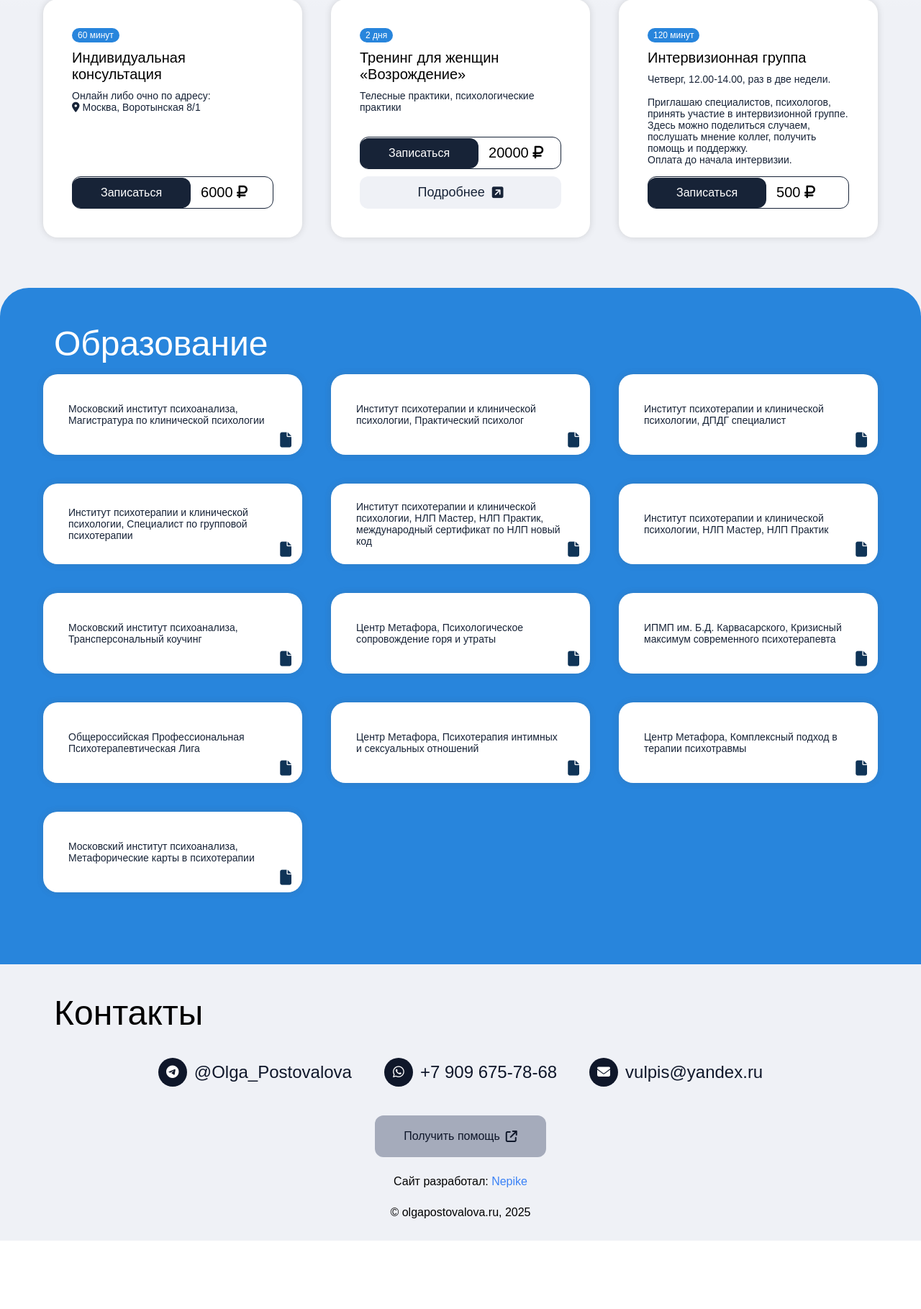
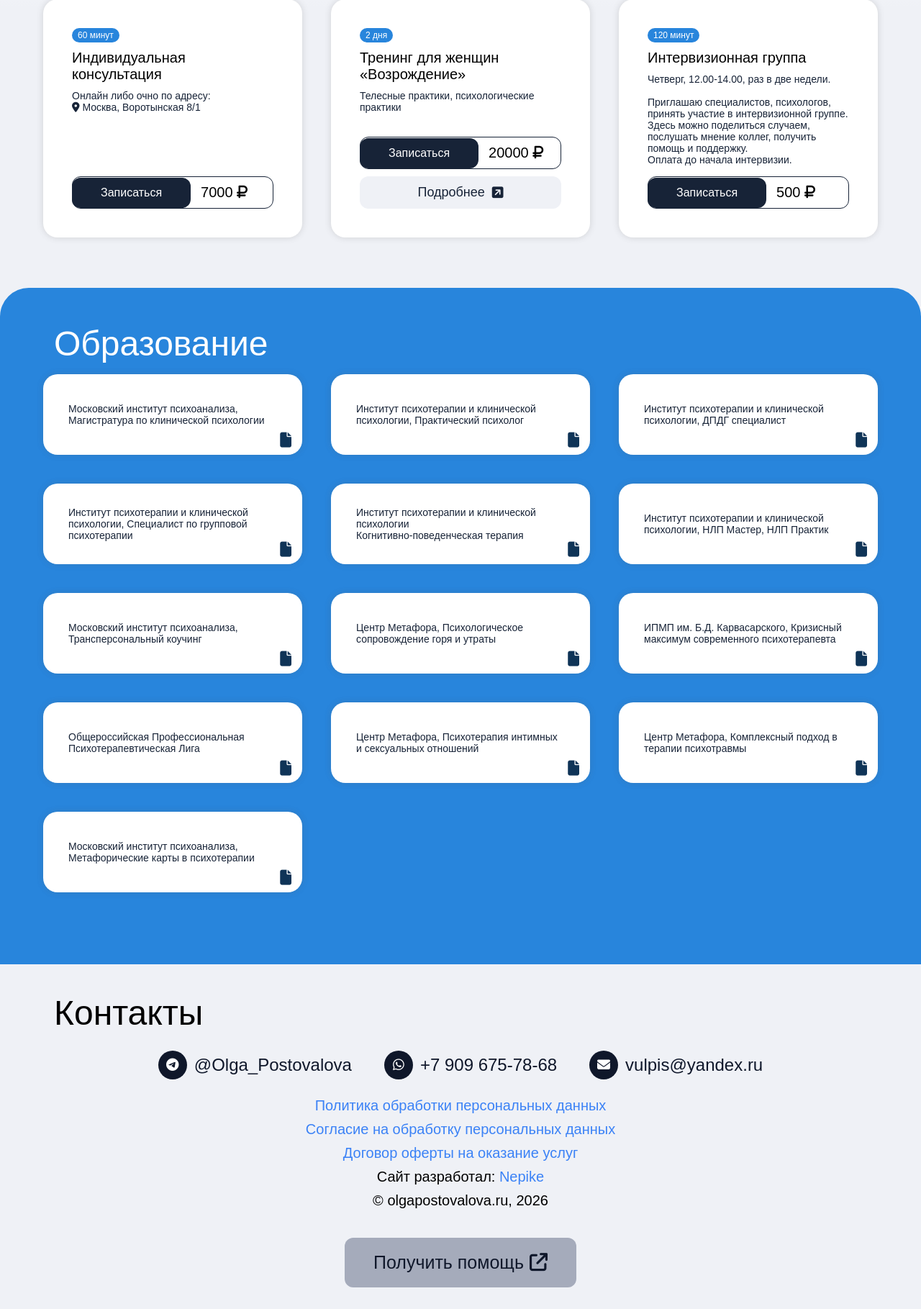
Before and after one commit to Nepike/work_postovalova, a Django app: page /home/ in a window 1280 px wide. Shown: the part 2619-4438 px from the top of the page at 72% size. Before the commit the page ends 4343 px from the top, so only its background shows below. Run offline with Django 5.2, Linux system fonts and the light colour scheme; some libraries are stand-ins or nearby versions; some web fonts are replaced.

Commit message:
something

```diff
--- a/core/static/core/css/home.css
+++ b/core/static/core/css/home.css
@@ -684,31 +720,61 @@ body.no-scroll {
 }
 
 
-.contacts-container, .more-container {
+.footer-container {
+    display: flex;
+    align-items: center;
+    gap: 15px;
+    flex-direction: column;
+}
+
+.more-wrapper {
+    display: flex;
+    align-items: center;
+    justify-content: center;
+    gap: 40px;
+}
+
+.more-wrapper, .contacts-container {
+    width: 90%;
+}
+
+.contacts-container,
+.more-container {
     display: flex;
     justify-content: center;
     align-items: center;
     flex-wrap: wrap;
-  gap: 25px;
-  margin-top: 25px;
+    gap: 10px 25px;
 }
 
 .more-container {
-    margin-top: 30px;
-    flex-direction: column;
-}
+    gap: 10px;
+    flex-direction: column;
+    align-items: center;
+    padding: 0 10px;
+
+    font-size: clamp(1rem, 2vw, 20px);
+
+    text-align: center;
+}
+
+
+
 
 .contact-line {
+/*    width: 100%;*/
     display: flex;
     align-items: center;
     padding: 10px 10px;
     border-radius: 30px;
     gap: 10px;
     font-weight: 500;
-  font-size: clamp(1rem, 2vw, 1.5rem);
+    font-size: clamp(1.2rem, 2vw, 1.5rem);
     text-decoration: none;
     color: var(--text-color, #0f172a);
     transition: all 0.2s ease;
+
+    min-width: 224px;
 }
 
 .contact-line i {
@@ -742,17 +809,21 @@ body.no-scroll {
     text-decoration: none;
     font-weight: 500;
     transition: all 0.3s ease;
+
+    font-size: clamp(1.1rem, 2vw, 25px);
 }
 
 #get-help-button:hover {
     background: var(--accent-color, #3b82f6);
     color: #fff;
 }
+
 
 .more-line a {
     color: var(--accent-color, #3b82f6);
     text-decoration: none;
     transition: opacity 0.2s;
+    text-align: center;
 }
 
 .more-line a:hover {
@@ -1197,22 +1282,46 @@ body.no-scroll {
         padding: 0px;
         margin: 0px;
     }
-    #navbar-lg {display: block;}
-    #navbar-sm {display: none;}
+
+    #navbar-lg {
+        display: block;
+    }
+
+    #navbar-sm {
+        display: none;
+    }
 
     #navbar-right {
         width: 314px;
     }
+
     #quotes-wrapper {
         flex-direction: row;
     }
+
     #info-wrapper {
         max-width: 50%;
         align-items: start;
         text-align: left;
         padding: 0;
     }
-    #info-wrapper .description::before {display: block;}
+
+    #info-wrapper .description::before {
+        display: block;
+    }
+
+    .more-wrapper {
+        flex-direction: column;
+    }
+
+    #about-header::after {
+        position: absolute;
+        bottom: -180px;
+        right: -21px;
+
+        width: 650px;
+        height: 650px;
+    }
 
 }
 
--- a/core/templates/core/home.html
+++ b/core/templates/core/home.html
@@ -204,7 +204,7 @@
 						<div class="service-description">Онлайн либо очно по адресу: <br><i class="fa-solid fa-location-dot"></i> Москва, Воротынская 8/1</div>
 						<div class="service-main-block">
 							<a href="" class="service-main-button">Записаться</a>
-							<div class="service-main-text">6000 <i class="fa-solid fa-ruble-sign"></i></div>
+							<div class="service-main-text">7000 <i class="fa-solid fa-ruble-sign"></i></div>
 						</div>
 					</div>
 					<div class="service-element">
@@ -215,7 +215,7 @@
 							<a href="" class="service-main-button">Записаться</a>
 							<div class="service-main-text">20000 <i class="fa-solid fa-ruble-sign"></i></div>
 						</div>
-						<a href="" class="service-secondary-button">Подробнее <i class="fa-solid fa-square-arrow-up-right"></i></a>
+						<a href="{% url 'groups' %}#group1" class="service-secondary-button">Подробнее <i class="fa-solid fa-square-arrow-up-right"></i></a>
 					</div>
 					<div class="service-element">
 						<div class="service-label">120 минут</div>
@@ -238,7 +238,7 @@
 					<div class="education-element" data-diploma="{% static 'core/img/diplomas/2.jpg' %}?v={{ STATIC_VERSION }}">Институт психотерапии и клинической психологии, Практический психолог <i class="fa-solid fa-file fa-xl"></i></div>
 					<div class="education-element" data-diploma="{% static 'core/img/diplomas/3.jpg' %}?v={{ STATIC_VERSION }}">Институт психотерапии и клинической психологии, ДПДГ специалист <i class="fa-solid fa-file fa-xl"></i></div>
 					<div class="education-element" data-diploma="{% static 'core/img/diplomas/4.jpg' %}?v={{ STATIC_VERSION }}">Институт психотерапии и клинической психологии, Специалист по групповой психотерапии <i class="fa-solid fa-file fa-xl"></i></div>
-					<div class="education-element" data-diploma="{% static 'core/img/diplomas/5.jpg' %}?v={{ STATIC_VERSION }}">Институт психотерапии и клинической психологии, НЛП Мастер, НЛП Практик, международный сертификат по НЛП новый код <i class="fa-solid fa-file fa-xl"></i></div>
+					<div class="education-element" data-diploma="{% static 'core/img/diplomas/5.jpg' %}?v={{ STATIC_VERSION }}">Институт психотерапии и клинической психологии <br> Когнитивно-поведенческая терапия <i class="fa-solid fa-file fa-xl"></i></div>
 					<div class="education-element" data-diploma="{% static 'core/img/diplomas/6.jpg' %}?v={{ STATIC_VERSION }}">Институт психотерапии и клинической психологии, НЛП Мастер, НЛП Практик <i class="fa-solid fa-file fa-xl"></i></div>
 					<div class="education-element" data-diploma="{% static 'core/img/diplomas/7.jpg' %}?v={{ STATIC_VERSION }}">Московский институт психоанализа, Трансперсональный коучинг <i class="fa-solid fa-file fa-xl"></i></div>
 					<div class="education-element" data-diploma="{% static 'core/img/diplomas/8.jpg' %}?v={{ STATIC_VERSION }}">Центр Метафора, Психологическое сопровождение горя и утраты <i class="fa-solid fa-file fa-xl"></i></div>
@@ -254,15 +254,24 @@
 		<div id="footer">
 			<div class="wrapper-block">
 				<div class="block-title">Контакты</div>
+				<div class="footer-container">
+
 					<div class="contacts-container">
 						<a href="https://t.me/Olga_Postovalova" target="_blank" class="contact-line"><i class="fa-brands fa-telegram"></i>@Olga_Postovalova</a>
 						<a href="https://api.whatsapp.com/send/?phone=%2B79096757868&text&type=phone_number&app_absent=0" target="_blank" class="contact-line"><i class="fa-brands fa-whatsapp"></i>+7 909 675-78-68</a>
 						<a href="mailto:vulpis@yandex.ru" target="_blank" class="contact-line"><i class="fa-solid fa-envelope"></i>vulpis@yandex.ru</a>
 					</div>
+
+					<div class="more-wrapper">
 						<div class="more-container">
-					<div class="more-line"><a id="get-help-button" href="">Получить помощь <i class="fa-solid fa-arrow-up-right-from-square"></i></a></div>
+							<div class="more-line"><a href="{% static 'core/files/Политика обработки перс данных.docx' %}">Политика обработки персональных данных</a></div>
+							<div class="more-line"><a href="{% static 'core/files/Согласие_на_обработку_персональных_данных.docx' %}">Согласие на обработку персональных данных</a></div>
+							<div class="more-line"><a href="{% static 'core/files/ДОГОВОР_ОФЕРТЫ_НА_ОКАЗАНИЕ_ПСИХОЛОГИЧЕСКИХ_УСЛУГ.docx' %}">Договор оферты на оказание услуг</a></div>
 							<div class="more-line">Сайт разработал: <a href="https://github.com/Nepike" target="_blank">Nepike</a></div>
-					<div class="more-line">© olgapostovalova.ru, 2025</div>
+							<div class="more-line">© olgapostovalova.ru, 2026</div>
+						</div>
+						<div class="more-line"><a id="get-help-button">Получить помощь <i class="fa-solid fa-arrow-up-right-from-square"></i></a></div>
+					</div>
 				</div>
 			</div>
 		</div>
--- a/core/urls.py
+++ b/core/urls.py
@@ -6,6 +6,6 @@ from . import views
 urlpatterns = [
 	path('', RedirectView.as_view(url='/home/', permanent=False)),
 	path('home/', views.home, name='home'),
-	path('groups/', views.home, name='groups'),
+	path('groups/', views.groups, name='groups'),
 
 ]
--- a/core/views.py
+++ b/core/views.py
@@ -83,3 +83,6 @@ def home(request):
         form = FeedbackForm()
 
     return render(request, "core/home.html", {'form': form})
+
+def groups(request):
+    return render(request, "core/groups.html")
```
Also changed, not shown: other parts of core/static/core/css/home.css (+143 -24 lines), core/static/core/img/diplomas/5.jpg, 3 other files. Lines whose indentation alone changed are shown as unchanged.
